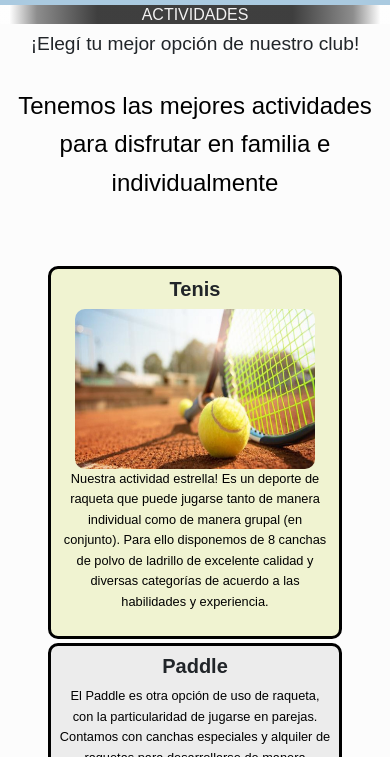
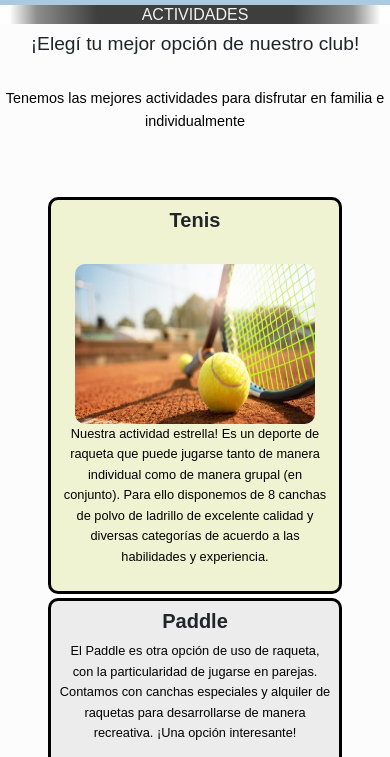
Before and after one commit to agosgarcias/ClubSB-FINAL, a website: page paginas/actividades.html in a window 390 px wide. Shown: the part 85-842 px from the top of the page. Drawn offline with nearby package versions, Linux system fonts and the light colour scheme; a web font is replaced by a local one.

Commit message:
Detalles de favicon y letra

```diff
--- a/paginas/actividades.html
+++ b/paginas/actividades.html
@@ -11,6 +11,7 @@
     <link rel="preconnect" href="https://fonts.gstatic.com">
     <link href="https://fonts.googleapis.com/css2?family=Anton&display=swap" rel="stylesheet">
     <link href="https://fonts.googleapis.com/css2?family=PT+Sans+Narrow&family=Recursive&family=Titillium+Web:wght@300&display=swap" rel="stylesheet">
+    <link rel="shortcut icon" type="image/jpg" href="../imagen/logo.jpg"/>
 </head>
 <body>
 <header>
@@ -59,6 +60,7 @@
 <main class="servicios">
     <div class="Tenis container-fluid">
         <h5>Tenis</h5>
+        <br>
         <img src="../imagen/tenis.jpg" alt="Tenis" class="img">
         <p>Nuestra actividad estrella! Es un deporte de raqueta que puede jugarse tanto de manera individual como de manera grupal (en conjunto). Para ello disponemos de 8 canchas de polvo de ladrillo de excelente calidad y diversas categorías de acuerdo a las habilidades y experiencia.</p>
     </div>
--- a/scss/_variables.scss
+++ b/scss/_variables.scss
@@ -5,6 +5,7 @@ $ColorCarusel: rgb(255, 255, 255);
 //Medida
 $MedidaGeneral: 10rem;
 $SizeLetra: 2em;
+$SizeLetraSub: 1.5rem;
 
 //Letras de texto
 $LetraParrafo: 'Recursive', sans-serif;
--- a/scss/estilo.scss
+++ b/scss/estilo.scss
@@ -291,7 +291,7 @@ aside h1{
     border-radius: 10px;
 }
 .img:hover{
-    transform: scale(1.5,1.5);
+    transform: scale(1.20,1.20);
 }
 
 /*Estilo - Galería*/
@@ -431,20 +431,21 @@ article h2{
     text-align: center;
     font-size: $SizeLetra - 0.5;
     animation-duration: 5s;
+    font-size: $SizeLetraSub;
 }
 
  @media only screen and (max-width:1251px){
-    .beneficio{
+    .Subtitulo{
         font-size: 1.5rem*0.80;
     }
 }
 @media only screen and (max-width:1107px){
-    .beneficio{
+    .Subtitulo{
         font-size: 1.5rem*0.70;
     }
 }
 @media only screen and (max-width:617px){
-    .beneficio{
+    .Subtitulo{
         font-size: 1.5rem*0.60;
     }
 }
```
Also changed, not shown: index.html (+1 -0 lines), paginas/contacto.html (+1 -0 lines), paginas/galeria.html (+1 -0 lines), paginas/nosotros.html (+1 -0 lines), css/estilo.css.
